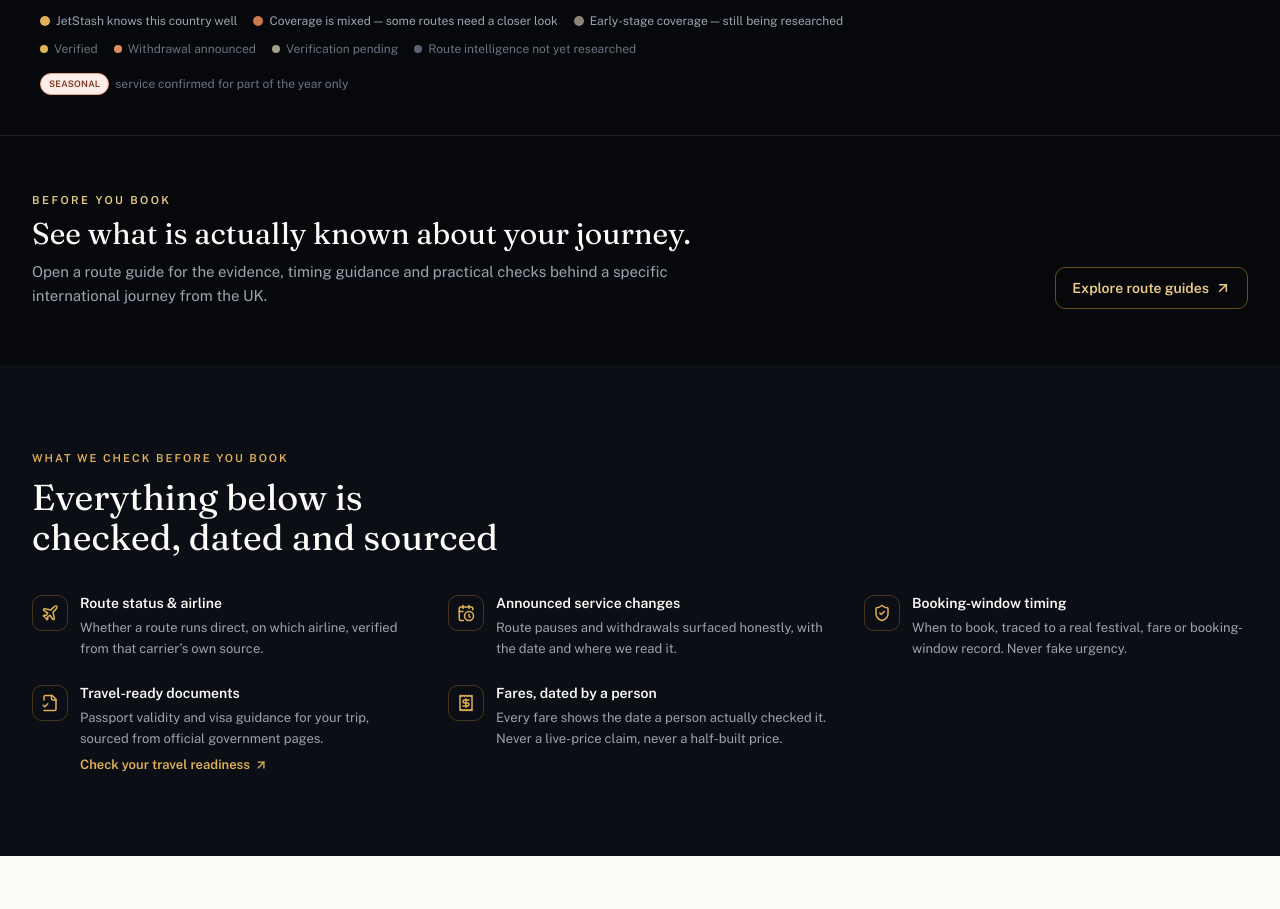
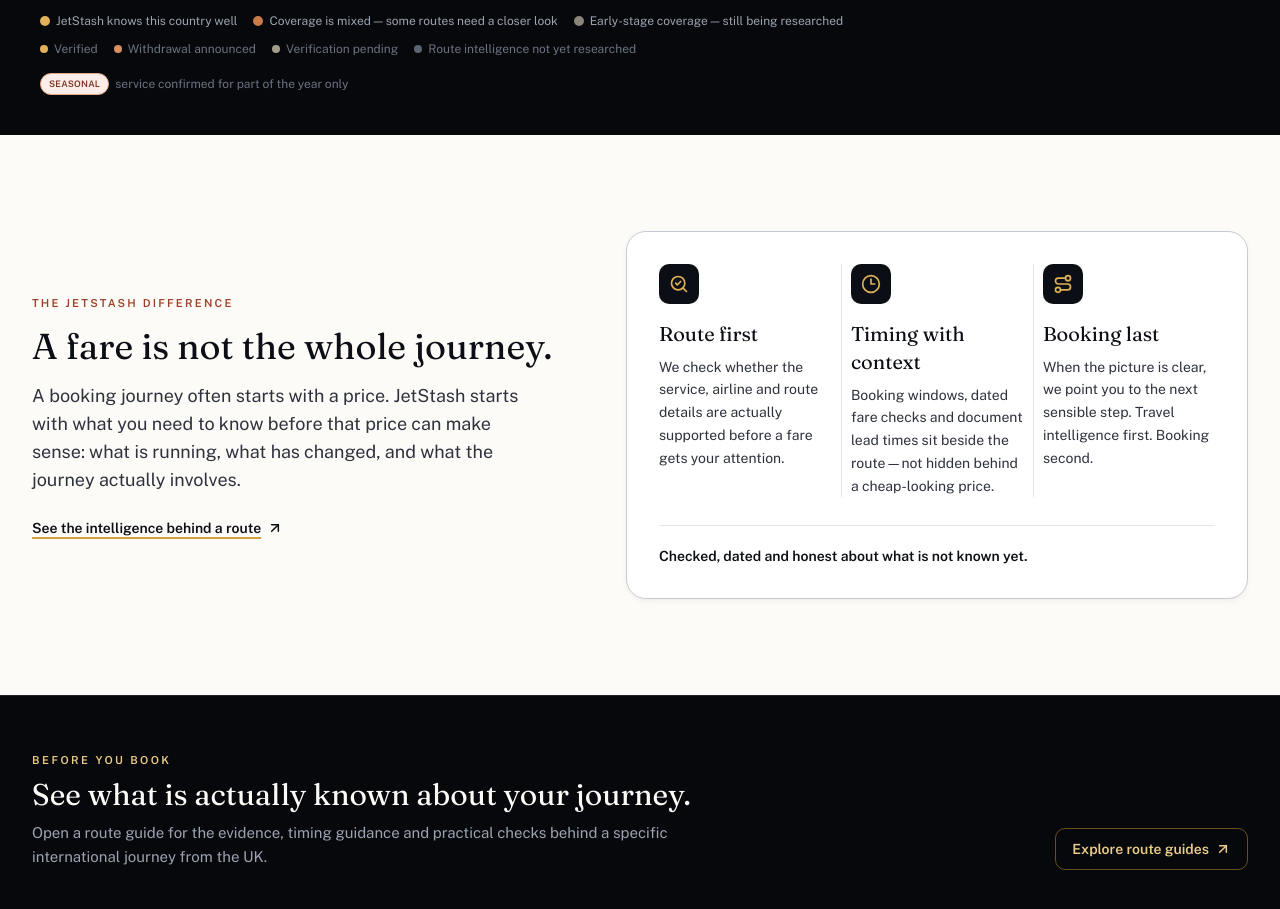
Before and after one commit to faiz403/jetstash-new, a Next.js app: page / in a window 1280 px wide. Shown: the part 880-1789 px from the top of the page. Built offline with nearby package versions, Linux system fonts and the light colour scheme.

Commit message:
feat: explain the JetStash difference on homepage

```diff
--- a/components/homepage-v2/homepage-sections.tsx
+++ b/components/homepage-v2/homepage-sections.tsx
@@ -1,5 +1,5 @@
 import Link from 'next/link';
-import { ArrowUpRight, ArrowRight, Plane, Crown, Compass, BellRing, CalendarClock, ShieldCheck, FileCheck2, Receipt } from 'lucide-react';
+import { ArrowUpRight, ArrowRight, Plane, Crown, Compass, BellRing, CalendarClock, ShieldCheck, FileCheck2, Receipt, SearchCheck, Clock3, Route } from 'lucide-react';
 import { ROUTE_WATCH_INITIAL_COPY } from '@/lib/route-watch-config';
 
 /**
@@ -72,6 +72,69 @@
               </Link>
             </div>
           </article>
+        </div>
+      </div>
+    </section>
+  );
+}
+
+/* ── Why JetStash exists — the short story behind the product ── */
+const DIFFERENCE_POINTS = [
+  {
+    icon: SearchCheck,
+    title: 'Route first',
+    body: 'We check whether the service, airline and route details are actually supported before a fare gets your attention.',
+  },
+  {
+    icon: Clock3,
+    title: 'Timing with context',
+    body: 'Booking windows, dated fare checks and document lead times sit beside the route—not hidden behind a cheap-looking price.',
+  },
+  {
+    icon: Route,
+    title: 'Booking last',
+    body: 'When the picture is clear, we point you to the next sensible step. Travel intelligence first. Booking second.',
+  },
+] as const;
+
+export function WhyJetStash() {
+  return (
+    <section className="bg-sand-50 py-16 sm:py-24">
+      <div className="mx-auto grid max-w-content gap-10 px-5 sm:px-8 lg:grid-cols-[minmax(0,0.92fr)_minmax(0,1.08fr)] lg:items-center lg:gap-16">
+        <div>
+          <span className="text-[11px] font-semibold uppercase tracking-[0.2em] text-terracotta-600">The JetStash difference</span>
+          <h2 className="mt-3 max-w-xl font-display text-3xl leading-[1.08] text-ink-900 sm:text-4xl">
+            A fare is not the whole journey.
+          </h2>
+          <p className="mt-4 max-w-lg text-base leading-relaxed text-ink-600 sm:text-lg">
+            A booking journey often starts with a price. JetStash starts with what you need to know before that price can make sense:
+            what is running, what has changed, and what the journey actually involves.
+          </p>
+          <Link
+            href="/routes"
+            className="mt-6 inline-flex items-center gap-1.5 text-sm font-semibold text-ink-900 underline decoration-brass-400 decoration-2 underline-offset-4 transition-colors hover:text-terracotta-600"
+          >
+            See the intelligence behind a route
+            <ArrowUpRight className="h-4 w-4" strokeWidth={2.25} />
+          </Link>
+        </div>
+
+        <div className="rounded-lg border border-ink-200 bg-white p-6 shadow-card sm:p-8">
+          <div className="grid gap-6 sm:grid-cols-3 sm:gap-5">
+            {DIFFERENCE_POINTS.map(({ icon: Icon, title, body }, index) => (
+              <div key={title} className="relative">
+                {index > 0 && <span className="absolute -left-2.5 top-0 hidden h-full w-px bg-ink-100 sm:block" aria-hidden="true" />}
+                <span className="flex h-10 w-10 items-center justify-center rounded-sm bg-ink-900 text-brass-300">
+                  <Icon className="h-5 w-5" strokeWidth={2} aria-hidden="true" />
+                </span>
+                <h3 className="mt-4 font-display text-xl text-ink-900">{title}</h3>
+                <p className="mt-2 text-sm leading-relaxed text-ink-600">{body}</p>
+              </div>
+            ))}
+          </div>
+          <p className="mt-7 border-t border-ink-100 pt-5 text-sm font-semibold text-ink-900">
+            Checked, dated and honest about what is not known yet.
+          </p>
         </div>
       </div>
     </section>
--- a/components/homepage-v2/journey-desk-home.tsx
+++ b/components/homepage-v2/journey-desk-home.tsx
@@ -2,7 +2,7 @@
 import { ArrowUpRight } from 'lucide-react';
 import { AtlasFeelTest } from '@/components/founder/atlas-feel-test';
 import { buildAtlasAirports } from '@/lib/atlas-network-data';
-import { WhatWeCheck, RouteWatchInvite, ClosingBand } from '@/components/homepage-v2/homepage-sections';
+import { WhyJetStash, WhatWeCheck, RouteWatchInvite, ClosingBand } from '@/components/homepage-v2/homepage-sections';
 
 /**
  * The public homepage's flagship experience: the Route Atlas.
@@ -16,6 +16,8 @@
   return (
     <>
       <AtlasFeelTest airports={buildAtlasAirports()} defaultAirportSlug="manchester" />
+
+      <WhyJetStash />
 
       <section className="border-t border-white/10 bg-ink-950 px-5 py-10 sm:px-8 sm:py-14">
         <div className="mx-auto flex max-w-content flex-col gap-5 sm:flex-row sm:items-end sm:justify-between">
```
Also changed, not shown: 1 other file (tests, documents, lock files or other folders).
